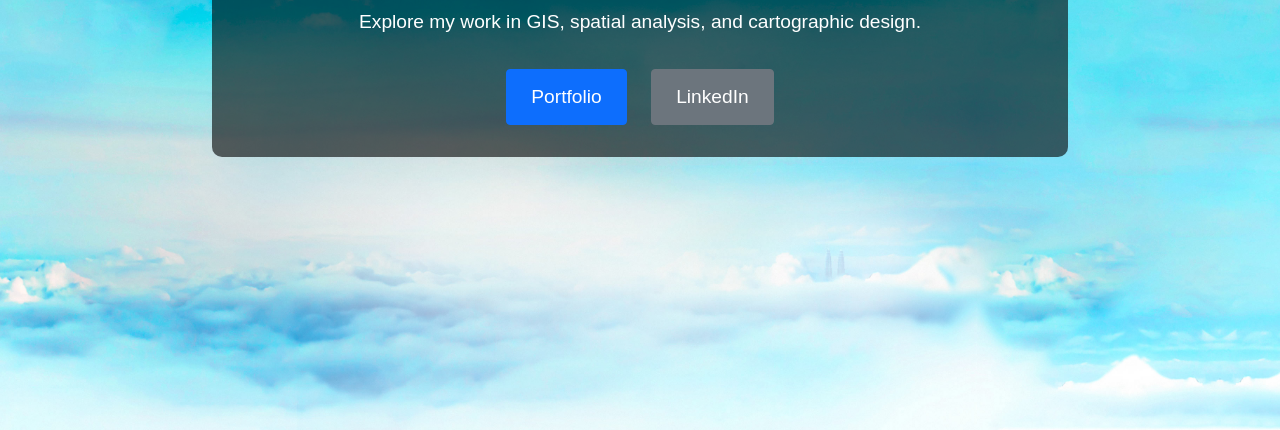
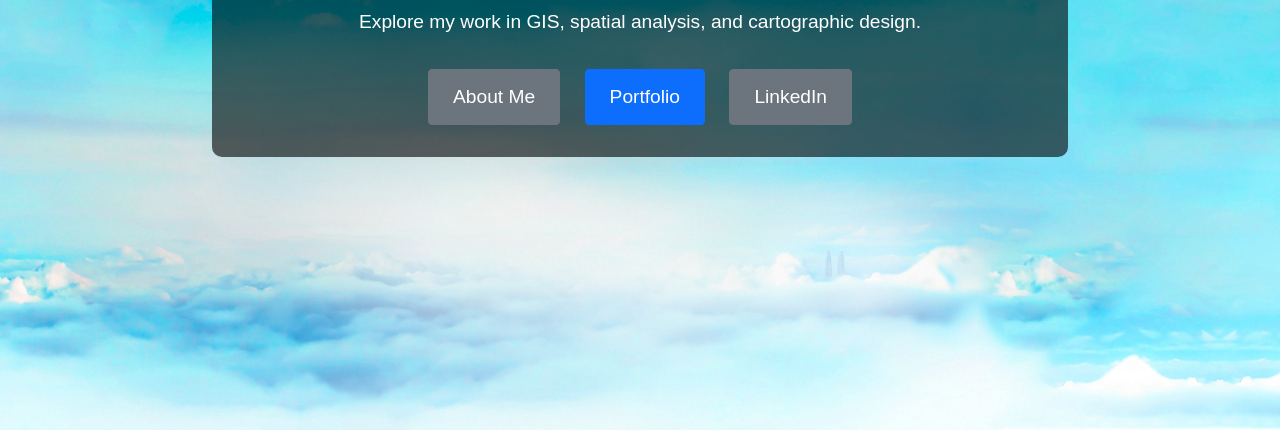
Before and after one commit to seanmcclure30/Sean_McClure_GIS_Portfolio, a plain HTML site: page index.html in a window 1280 px wide. Shown: the part 370-800 px from the top of the page. Drawn offline with Linux system fonts and the light colour scheme.

Commit message:
Update index.html

```diff
--- a/index.html
+++ b/index.html
@@ -48,6 +48,7 @@
     <div class="landing-container">
         <h1>Welcome to Sean McClure's Portfolio</h1>
         <p>Explore my work in GIS, spatial analysis, and cartographic design.</p>
+        <a href="about.html" class="btn btn-secondary">About Me</a>
         <a href="portfolio.html" class="btn btn-primary">Portfolio</a>
         <a href="https://www.linkedin.com/in/sean-mcclure-6a18a418a/" class="btn btn-secondary" target="_blank">LinkedIn</a>
     </div>
```
